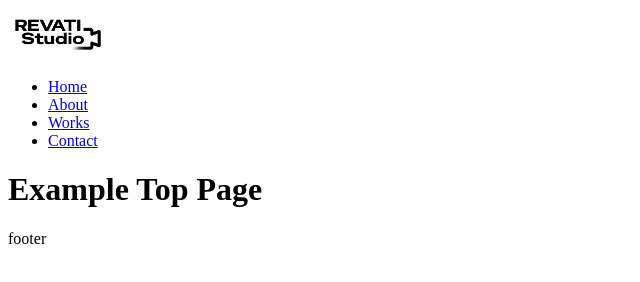
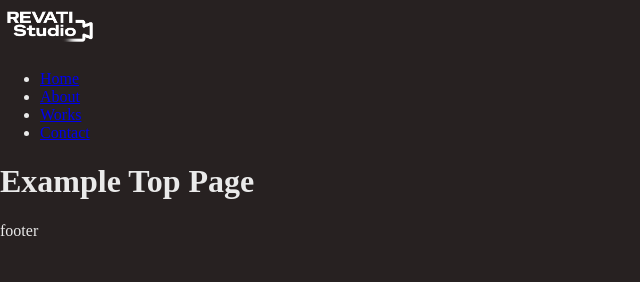
Before and after one commit to Sarf-Esports/studio-website, an Astro site: page / in a window 1280 px wide. Shown: the whole page, without its empty margins (0-640 px from the left). Built offline with nearby package versions, Linux system fonts and the light colour scheme; Astro itself is replaced by a stand-in of ours.

Commit message:
update: レイアウトにスタイルを追加し、ロゴを白に変更

```diff
--- a/src/components/header/Header.astro
+++ b/src/components/header/Header.astro
@@ -2,12 +2,12 @@
 import { Image } from 'astro:assets';
 import Navbar from '../footer/Navbar.astro';
 
-import LogoBlack from '../../assets/logo_b.webp';
+import LogoWhite from '../../assets/logo_w.webp';
 ---
 
 <header>
   <div class="logo-container">
-    <Image src={LogoBlack} alt="Logo" class="logo" />
+    <Image src={LogoWhite} alt="Logo" class="logo" />
   </div>
 
   <Navbar />
--- a/src/layouts/Layout.astro
+++ b/src/layouts/Layout.astro
@@ -28,3 +28,16 @@ const { title } = Astro.props;
 		<Footer />
 	</body>
 </html>
+
+<style lang="scss">
+	html {
+		// font-family: sans-serif; // TODO: 使用するフォントを決める
+		background: $color-secondary;
+	}
+
+	body {
+		color: $text-color;
+		margin: 0;
+		overflow: hidden;
+	}
+</style>
--- a/src/styles/_color.scss
+++ b/src/styles/_color.scss
@@ -2,3 +2,5 @@ $color-primary: #363333;
 $color-secondary: #272121;
 $color-accent: #E16428;
 $color-background: #F6E9E9;
+
+$text-color: #eaeaea;
```
